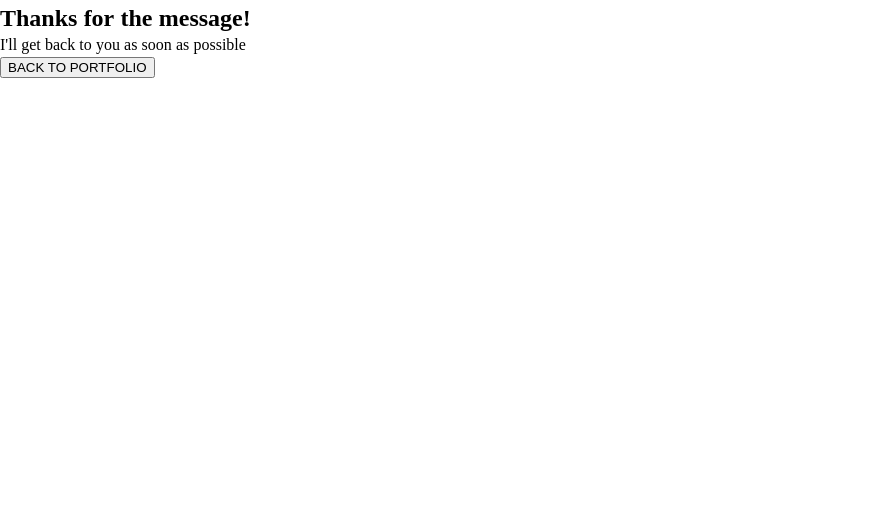
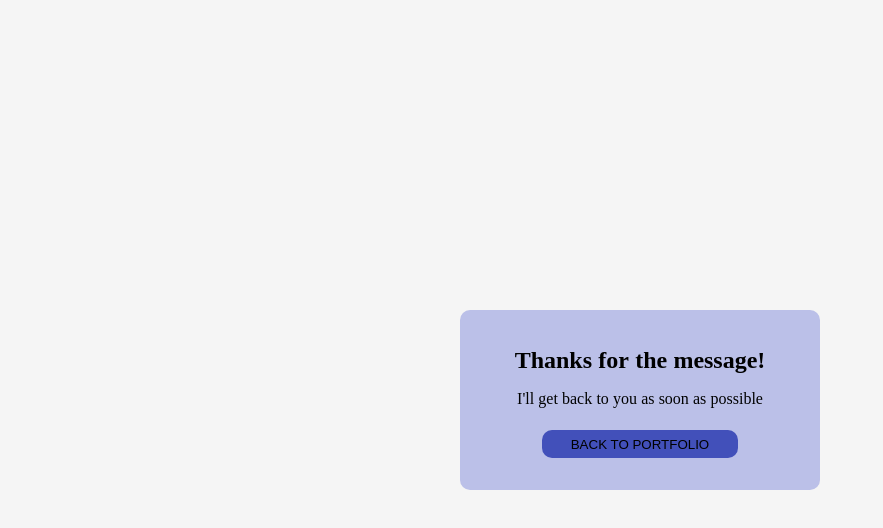
Before and after one commit to ibimina/ibimina-portfolio, a Next.js app: page /Thankyou in a window 1280 px wide. Shown: the top 528 px of the page, without its empty margins (0-883 px from the left). Built offline with nearby package versions, Linux system fonts and the light colour scheme.

Commit message:
docs update thank you page

```diff
--- a/src/pages/Thankyou.tsx
+++ b/src/pages/Thankyou.tsx
@@ -1,5 +1,5 @@
 import { useRouter } from "next/router";
-
+import styles from "../styles/thankyou.module.css";
 export default function Thankyou() {
   const router = useRouter();
   const handleSubmit = () => {
@@ -7,12 +7,15 @@ export default function Thankyou() {
   ;
   };
   return (
-    <div className="thanks">
-      <h2 className="thankyou">Thanks for the message!</h2>
-      <p className="res">I'll get back to you as soon as possible</p>
-      <button onClick={handleSubmit} className="home">
-        BACK TO PORTFOLIO
-      </button>
+    <div className={styles.container}>
+      <div className={styles.thanks}>
+        <h2 className={styles.thankyou}>Thanks for the message!</h2>
+        <p className={styles.res}>I'll get back to you as soon as possible</p>
+        <button onClick={handleSubmit} className={styles.btn}>
+          BACK TO PORTFOLIO
+        </button>
+      </div>
+
     </div>
   );
 }
--- /dev/null
+++ b/src/styles/thankyou.module.css
@@ -0,0 +1,37 @@
+.container{
+    display: flex;
+    justify-content: center;
+    align-items: center;
+    height: 100vh;
+    background-color: #f5f5f5;
+}
+.thanks{
+    background-color: rgb(187, 192, 232);
+    padding: 2em 1em;
+    border-radius: 10px;
+    text-align: center;
+    max-width: 360px;
+    width: 90%;
+}
+
+.thankyou,
+.res {
+    margin-bottom: 0.5em;
+}
+.btn{
+    background-color: rgb(66, 80, 186);
+    padding: 0.5em 1em;
+    border-radius: 10px;
+    text-align: center;
+    max-width: 360px;
+    width: 60%;
+    margin-top: 1em;
+    border: none;
+    outline: none;
+    cursor: pointer;
+    transition: all 0.3s ease;
+}
+.btn:hover{
+    background-color: rgba(18, 22, 48, 0.8);
+    color: #fff;
+}
```
